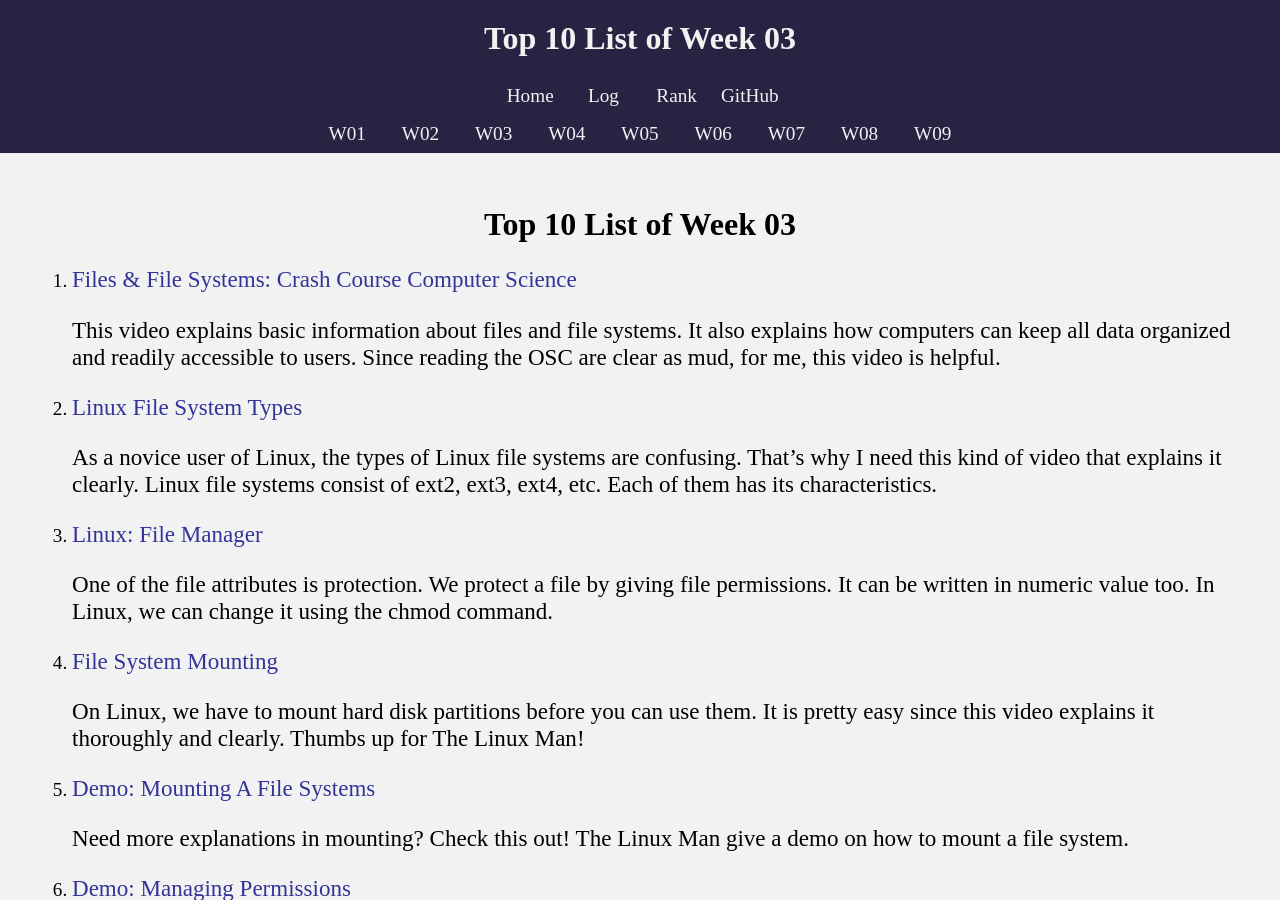
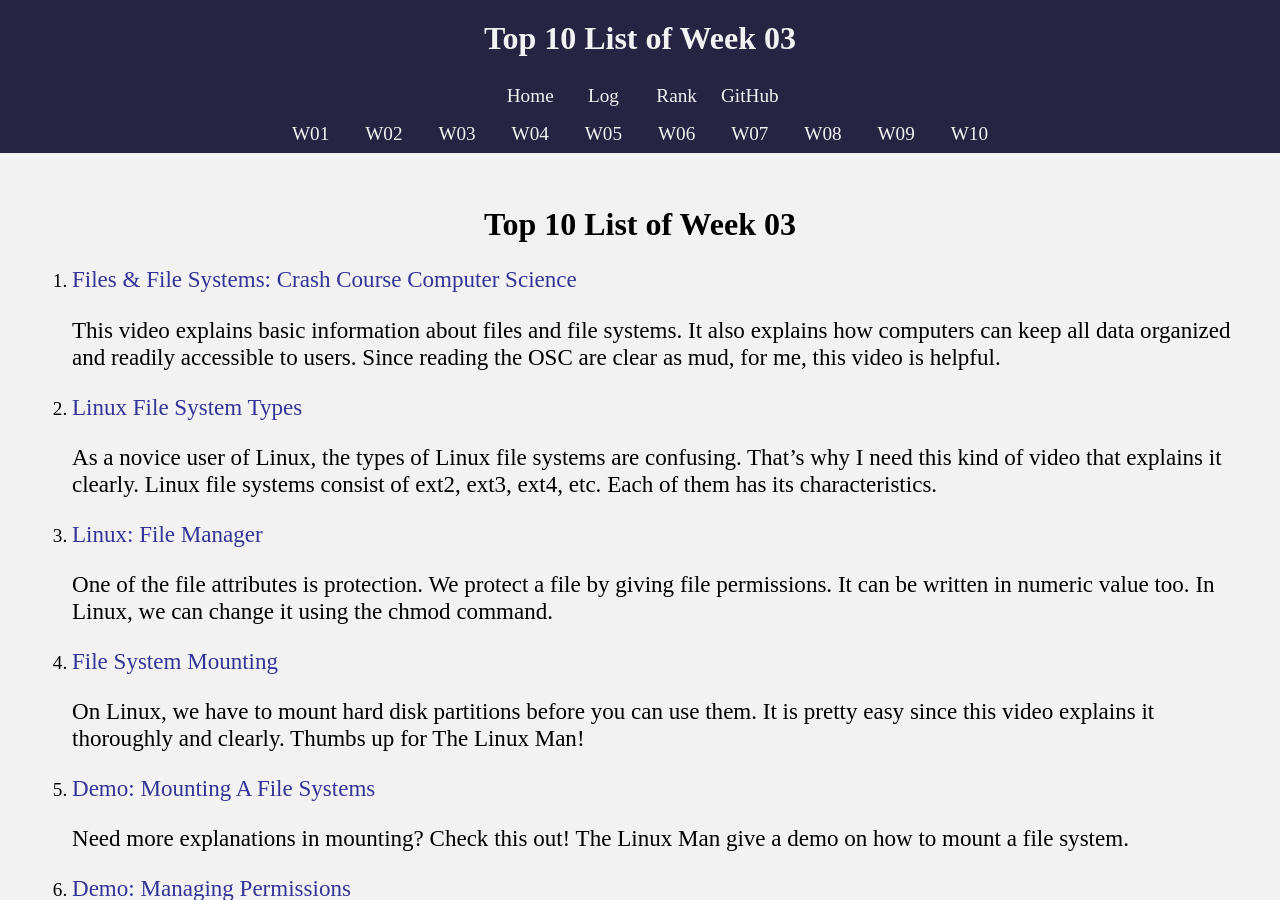
Before and after one commit to cornelita/os211, a Jekyll site: the page built from w03.md, in a window 1280 px wide and 900 px high. Built offline with Jekyll 4.4.1, drawn with Linux system fonts in a browser that asks for light colours; our own code applies the rules of GitHub Pages for plain Markdown files.

Commit message:
OS211 cornelita

```diff
--- a/_includes/navbar.html
+++ b/_includes/navbar.html
@@ -41,5 +41,8 @@
         <li class="nav-item">
             <a class="nav-link" href="{{ site.baseurl }}/W09/">W09</a>
         </li>
+        <li class="nav-item">
+            <a class="nav-link" href="{{ site.baseurl }}/W10/">W10</a>
+        </li>
     </ul>
 </nav>
```
Also changed, not shown: w10.md (added, +5 -0 lines).
